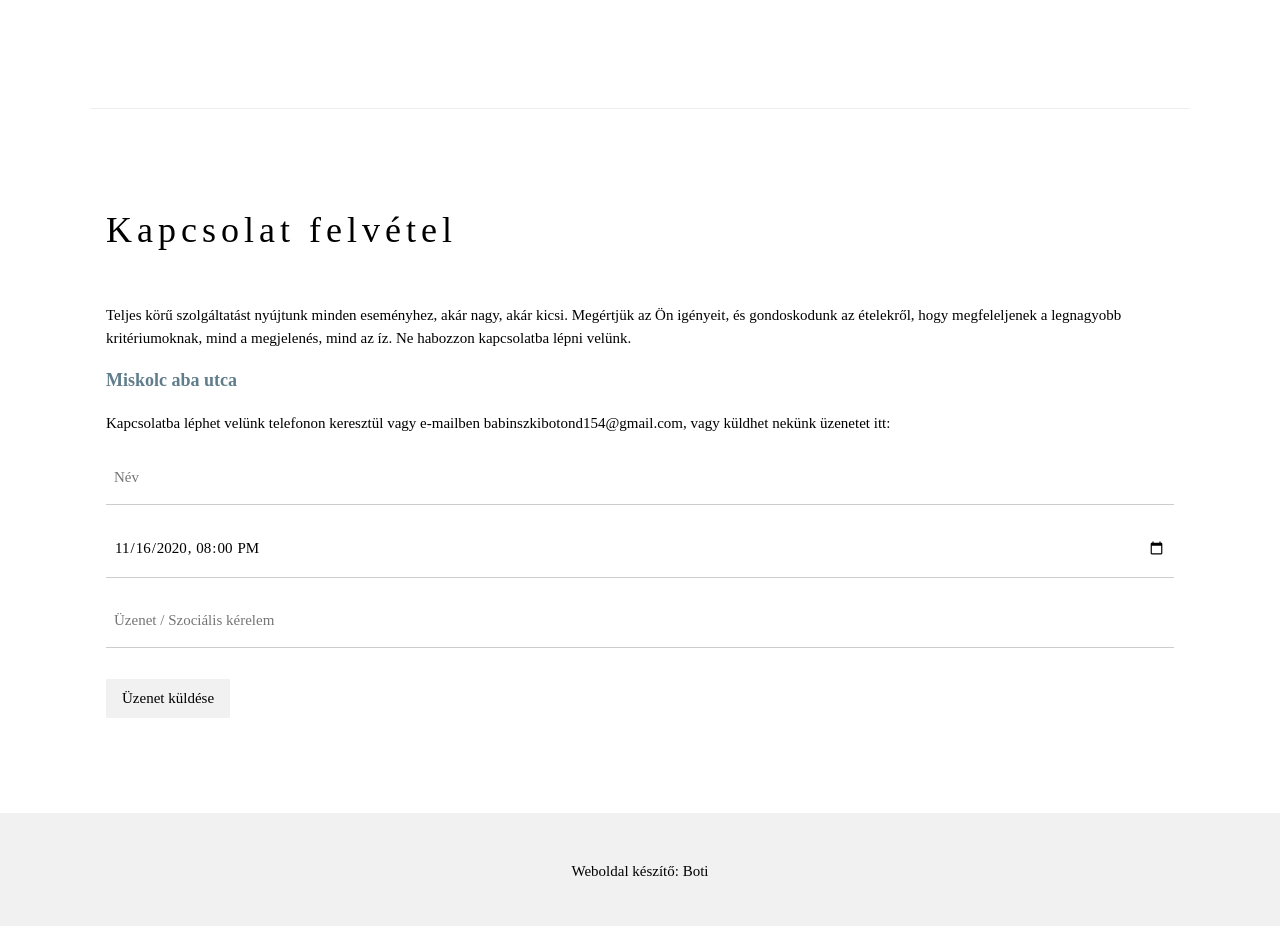
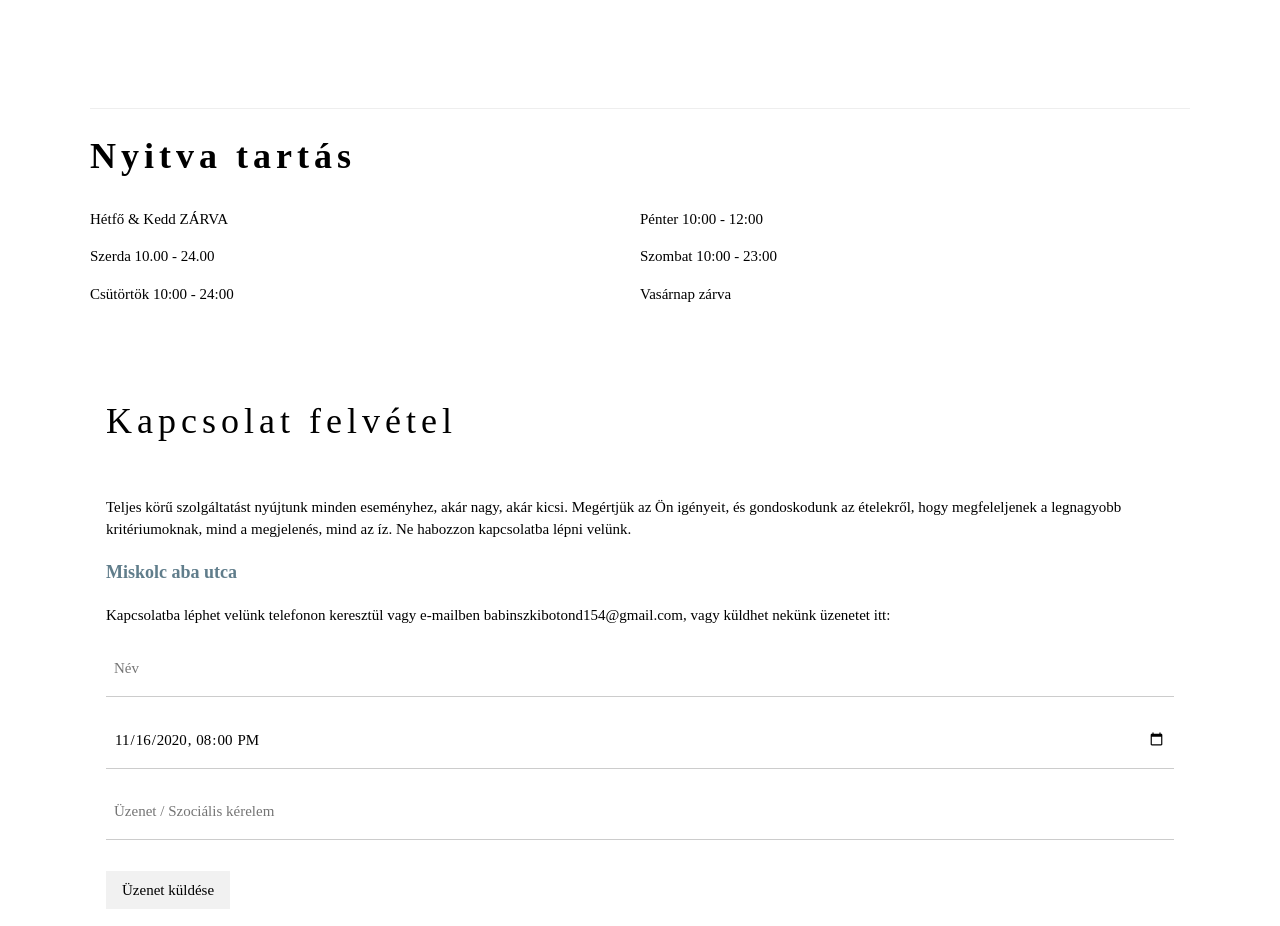
Before and after one commit to Babibosss/pizzazo, a plain HTML site: page index.html in a window 1280 px wide. Shown: the part 2362-3288 px from the top of the page. Drawn offline with nearby package versions, Linux system fonts and the light colour scheme.

Commit message:
Update index.html

```diff
--- a/index.html
+++ b/index.html
@@ -32,7 +32,7 @@ h1, h2, h3, h4, h5, h6 {
 <header class="w3-display-container w3-content w3-wide" style="max-width:1600px;min-width:500px" id="home">
   <img  src="https://xrisizimi.gr/wp-content/uploads/2021/02/Xrisi_Zimi_Collections_Pizza-1024x683.jpg" alt="Pizza" width="1600" height="800">
   <div class="w3-display-bottomleft w3-padding-large w3-opacity">
-   <span class="w3-center w3-padding-large w3-black w3-xlarge w3-wide w3-animate-opacity">Boti<span class="w3-hide-small"></span> pizzázója</span>
+    <span class="w3-center w3-padding-large w3-black w3-xlarge w3-wide w3-animate-opacity">Boti<span class="w3-hide-small"></span> pizzázója</span>
   </div>
 </header>
 
@@ -81,6 +81,23 @@ h1, h2, h3, h4, h5, h6 {
 
   <hr>
 
+  <!--Nyitva tartas-->
+  <h1><b>Nyitva tartás</b></h1>
+
+<div class="w3-row">
+<div class="w3-half">
+<p>Hétfő &amp; Kedd ZÁRVA</p>
+<p>Szerda 10.00 - 24.00</p>
+<p>Csütörtök 10:00 - 24:00</p>
+</div>
+<div class="w3-half">
+<p>Pénter 10:00 - 12:00</p>
+<p>Szombat 10:00 - 23:00</p>
+<p>Vasárnap zárva</p>
+</div>
+</div>
+
+
   <!-- Contact Section -->
   <div class="w3-container w3-padding-64" id="contact">
     <h1>Kapcsolat felvétel</h1><br>
```
